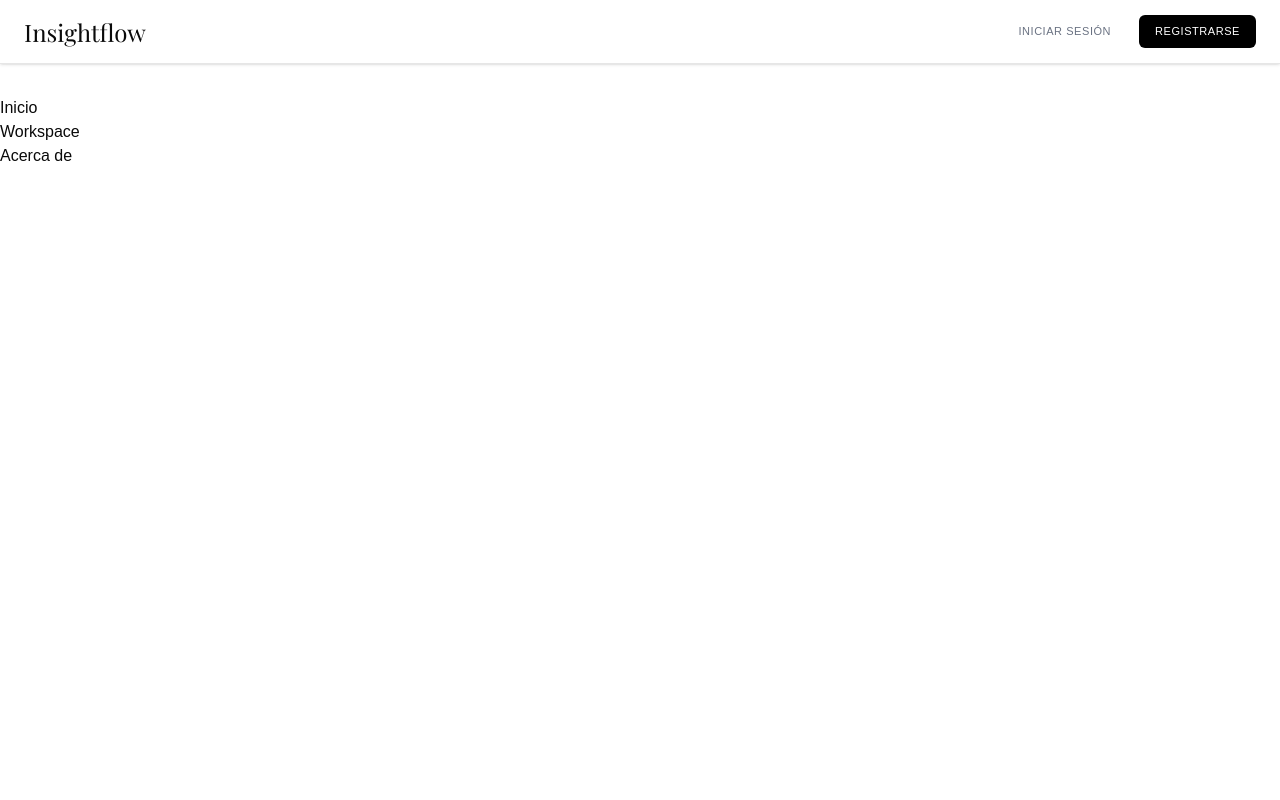
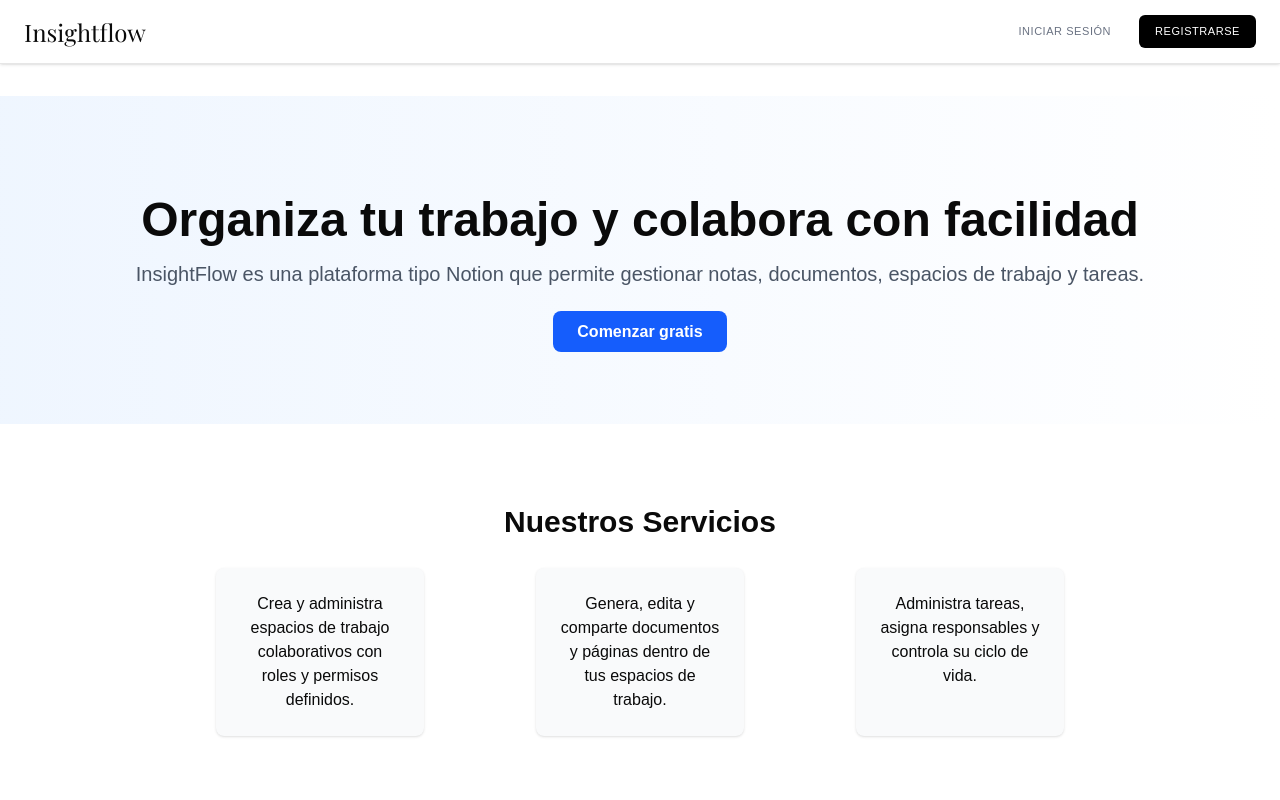
Before and after one commit to AlbertoLyons/insightflow-frontend, a Next.js app: page / in a window 1280 px wide. Shown: the top 800 px of the page. Built offline with nearby package versions, Linux system fonts and the light colour scheme.

Commit message:
feat(home-page): add home page

```diff
--- a/src/app/page.tsx
+++ b/src/app/page.tsx
@@ -1,19 +1,94 @@
-import Link from 'next/link';
+"use client";
+import Link from "next/link";
+import { useEffect, useState } from "react";
+import { isAuthenticated } from "../utils/auth";
+import { usePathname } from "next/navigation";
 
 export default function Navigation() {
+  const [isAuth, setIsAuth] = useState(false);
+  const [mounted, setMounted] = useState(false);
+
+  const pathname = usePathname();
+
+  useEffect(() => {
+    setMounted(true);
+    setIsAuth(isAuthenticated());
+  }, [pathname]);
+
+  if (!mounted) return null;
+
   return (
-    <nav>
-      <ul>
-        <li>
-          <Link href="/">Inicio</Link>
-        </li>
-        <li>
-          <Link href="/workspace">Workspace</Link>
-        </li>
-        <li>
-          <Link href="/acerca">Acerca de</Link>
-        </li>
-      </ul>
-    </nav>
+    <main className="bg-gray-50">
+      {/* Hero Section */}
+      <section className="pt-5 bg-linear-to-r from-blue-50 to-white">
+        <div className="container mx-auto text-center px-6 py-20">
+          <h1 className="text-4xl md:text-5xl font-extrabold mb-4">
+            Organiza tu trabajo y colabora con facilidad
+          </h1>
+          <p className="text-lg md:text-xl text-gray-600 mb-8">
+            InsightFlow es una plataforma tipo Notion que permite gestionar
+            notas, documentos, espacios de trabajo y tareas.
+          </p>
+          {!isAuth && (
+            <Link
+              href="/register"
+              className="bg-blue-600 text-white px-6 py-3 rounded-lg font-semibold hover:bg-blue-700 transition"
+            >
+              Comenzar gratis
+            </Link>
+          )}
+          {isAuth && (
+            <Link
+              href="/workspace"
+              className="bg-blue-600 text-white px-6 py-3 rounded-lg font-semibold hover:bg-blue-700 transition"
+            >
+              Espacio de trabajo
+            </Link>
+          )}
+        </div>
+      </section>
+
+      {/* Services Section */}
+      <section className="py-20 bg-white">
+        <div className="container mx-auto px-6">
+          <h2 className="text-3xl font-bold text-center mb-12">
+            Nuestros Servicios
+          </h2>
+          <div className="grid md:grid-cols-2 lg:grid-cols-3 gap-28 text-center px-48 -mt-5">
+            {/* Workspace Service */}
+            <div className="p-6 bg-gray-50 rounded-lg shadow hover:shadow-lg transition">
+              <p>
+                Crea y administra espacios de trabajo colaborativos con roles y
+                permisos definidos.
+              </p>
+            </div>
+
+            {/* Documents Service */}
+            <div className="p-6 bg-gray-50 rounded-lg shadow hover:shadow-lg transition">
+              <p>
+                Genera, edita y comparte documentos y páginas dentro de tus
+                espacios de trabajo.
+              </p>
+            </div>
+
+            {/* Tasks Service */}
+            <div className="p-6 bg-gray-50 rounded-lg shadow hover:shadow-lg transition">
+              <p>
+                Administra tareas, asigna responsables y controla su ciclo de
+                vida.
+              </p>
+            </div>
+          </div>
+        </div>
+      </section>
+
+      {/* Footer */}
+      <footer className="bg-gray-800 text-gray-200 py-10">
+        <div className="container mx-auto px-6 text-center space-y-4">
+          <p>© 2025 InsightFlow. Todos los derechos reservados.</p>
+          <p>Contacto: contacto@insightflow.com</p>
+        </div>
+      </footer>
+    </main>
   );
 }
```
